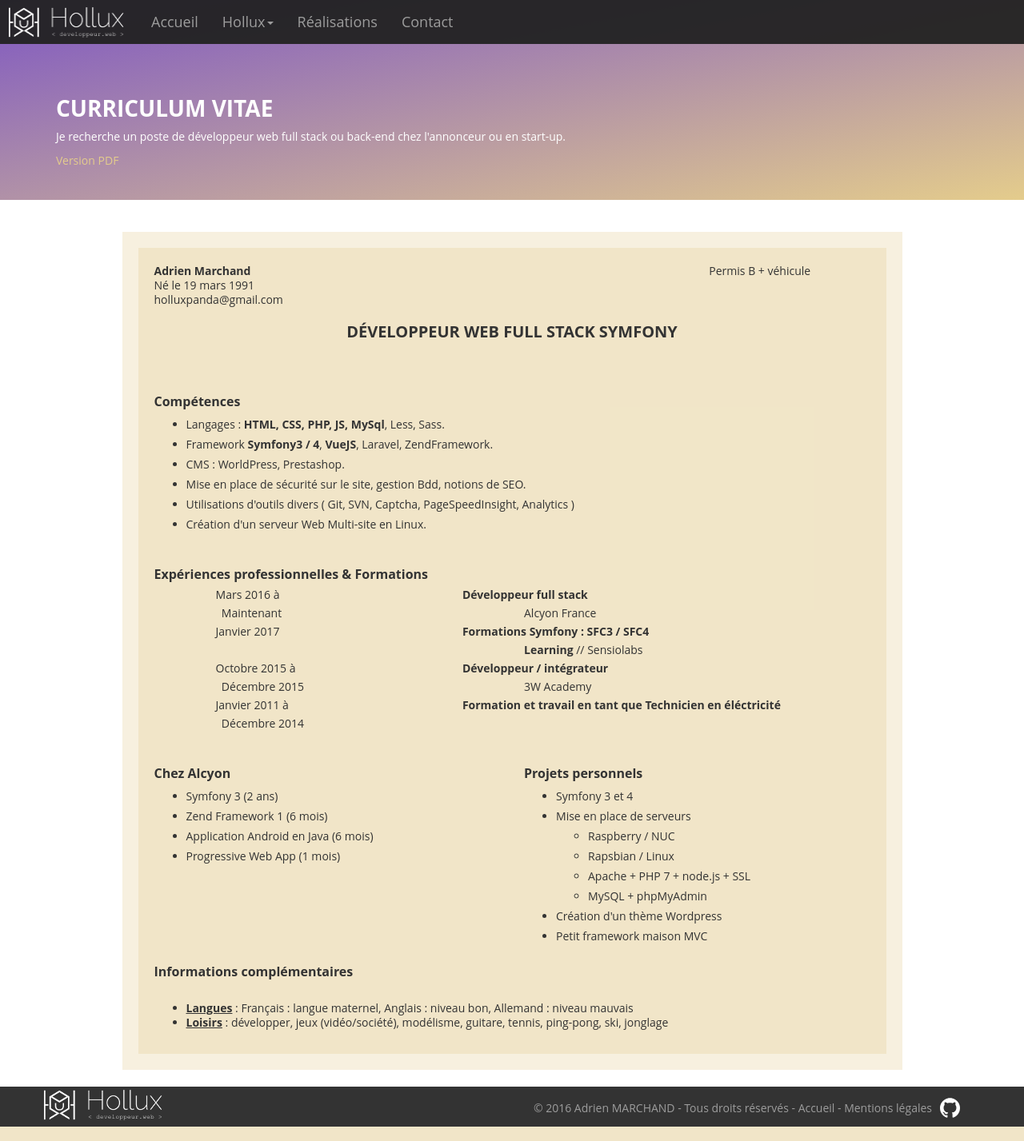
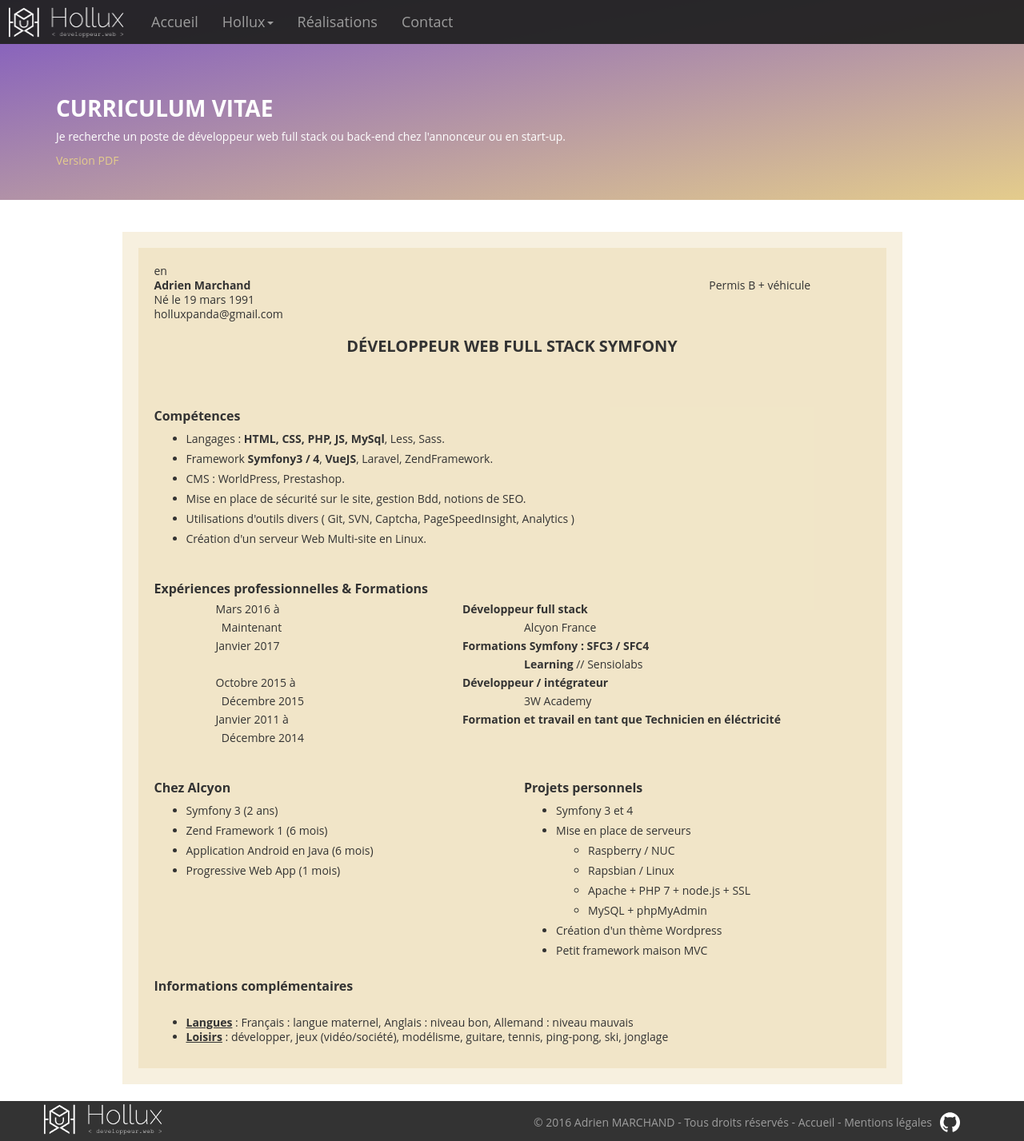
Before and after one commit to Hollux/HolluxLand4, a Symfony app: template templates/hollux/cv.html.twig in a window 1280 px wide. Shown: the whole page at 80% size. Run offline with Twig, Linux system fonts and the light colour scheme; the template is opened without the code that fills it, so the values that code supplies are empty; some libraries are stand-ins or nearby versions.

Commit message:
rectification footer

```diff
--- a/public/css/hollux.css
+++ b/public/css/hollux.css
@@ -403,7 +403,7 @@ body {
 .home .imgSites .post:hover .post-title {
   transform: translatex(-100%); }
 
-.container.infoPerso, .container.meContacter, .container.testImg, .container.testCache, .container.wuw {
+#xztp {
   min-height: calc(100vh - 50px);
 }
 
--- a/templates/hollux/Base/base.html.twig
+++ b/templates/hollux/Base/base.html.twig
@@ -37,6 +37,7 @@
 </head>
 
 <body>
+    <div id="xztp">
         <a href="#" title="Haut de page" class="scrollup"><i class="fa fa-arrow-up"></i></a>
 
         {{ include('hollux/Base/nav.html.twig') }}
@@ -55,6 +56,7 @@
 
         {% block principal %}{% endblock %}
         <br>
+    </div>
 
 {{ include('hollux/Base/footer.html.twig') }}
 
--- a/templates/hollux/cv.html.twig
+++ b/templates/hollux/cv.html.twig
@@ -11,7 +11,7 @@
     <div class="container">
         <div class="row">
             <div class="col-sm-offset-1 col-sm-10 CV">
-                <div class="CV">
+                <div class="CV">en
                     <div class="row">
                         <div class="col-sm-3"><b>Adrien Marchand</b></div>
                         <div class="col-sm-offset-6 col-sm-3">Permis B + véhicule</div>
```
Lines whose indentation alone changed are shown as unchanged.
